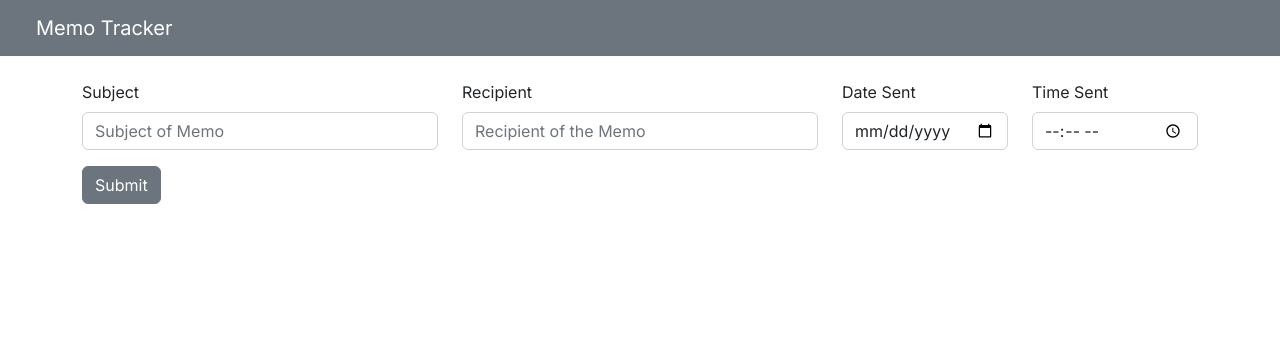
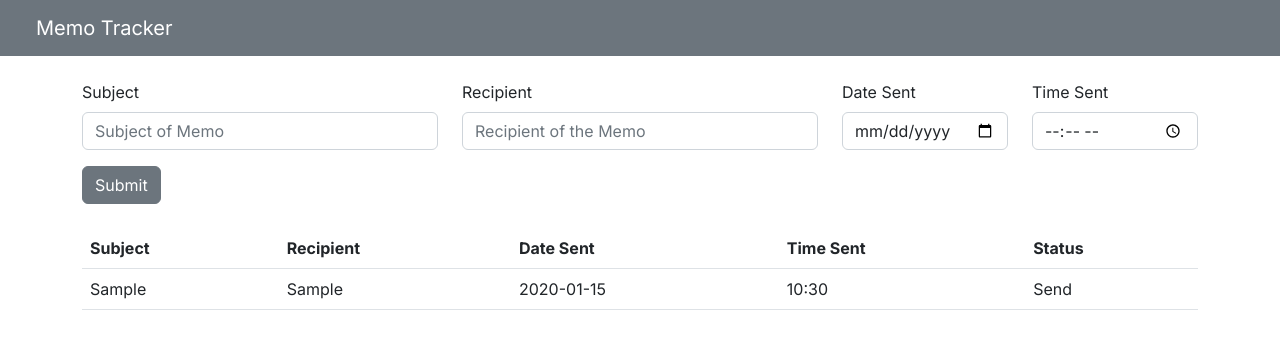
Before and after one commit to jhenbertgit/memo-tracker, a Next.js app: page / in a window 1280 px wide. Both pictures are taken after typing "Sample", "Sample", "2020-01-15", "10:30" into the empty fields and a click on the button "Submit". Shown: the top 338 px of the page. Built offline with nearby package versions, Linux system fonts and the light colour scheme.

Commit message:
added table

```diff
--- a/app/page.js
+++ b/app/page.js
@@ -1,15 +1,42 @@
 "use client";
 
-import FormLayout from "@/components/FormLayout";
+import React, { useEffect, useState } from "react";
+
+import AddMemo from "@/components/AddMemo";
 import Header from "@/components/Header";
+import TableLayout from "@/components/TableLayout";
 import { Container } from "reactstrap";
 
+const getLocalStorage = () => {
+  let memos = localStorage.getItem("memoData");
+  if (memos) {
+    return JSON.parse(localStorage.getItem("memoData"));
+  } else {
+    return [];
+  }
+};
+
 export default function Home() {
+  const [memos, setMemos] = useState(getLocalStorage);
+
+  const addMemo = (memo) => {
+    const newMemo = {
+      ...memo,
+    };
+
+    setMemos([...memos, newMemo]);
+  };
+
+  useEffect(() => {
+    localStorage.setItem("memoData", JSON.stringify(memos));
+  }, [memos]);
+
   return (
     <>
       <Header />
       <Container>
-        <FormLayout />
+        <AddMemo addMemo={addMemo} />
+        {memos.length > 0 ? <TableLayout memos={memos} /> : <p>no memoranda</p>}
       </Container>
     </>
   );
--- a/components/FormLayout.js
+++ b/components/AddMemo.js
@@ -1,38 +1,52 @@
 import React, { useState } from "react";
 import { FormGroup, Label, Row, Col, Form, Input, Button } from "reactstrap";
 
-const FormLayout = () => {
-  const initialFormData = {
+const AddMemo = ({ addMemo }) => {
+  const initialMemo = {
     subject: "",
     recipient: "",
     date: "",
     time: "",
   };
 
-  const [formData, setFormData] = useState(initialFormData);
+  const [memo, setMemo] = useState(initialMemo);
+
+  const handleChange = (e) => {
+    const { name, value } = e.target;
+    setMemo((prevMemo) => {
+      return {
+        ...prevMemo,
+        [name]: value,
+      };
+    });
+  };
 
   const handleSubmit = (e) => {
     e.preventDefault();
-    console.log(formData);
-    setFormData(initialFormData);
-  };
-
-  const handleChange = (e) =>
-    setFormData({
-      ...formData,
-      [e.target.name]: e.target.value,
+    //form validation
+    if (!memo.subject) {
+      alert("Please add Memo");
+      return;
+    }
+    addMemo({
+      subject: memo.subject,
+      recipient: memo.recipient,
+      date: memo.date,
+      time: memo.time,
     });
 
+    setMemo(initialMemo);
+  };
   return (
-    <section>
-      <Form className="mt-4">
+    <section className="my-4">
+      <Form>
         <Row>
           <Col md={4}>
             <FormGroup>
               <Label for="subject">Subject</Label>
               <Input
                 onChange={handleChange}
-                value={formData.subject}
+                value={memo.subject}
                 id="subject"
                 name="subject"
                 placeholder="Subject of Memo"
@@ -45,7 +59,7 @@ const FormLayout = () => {
               <Label for="recipient">Recipient</Label>
               <Input
                 onChange={handleChange}
-                value={formData.recipient}
+                value={memo.recipient}
                 id="recipient"
                 name="recipient"
                 placeholder="Recipient of the Memo"
@@ -58,7 +72,7 @@ const FormLayout = () => {
               <Label for="date">Date Sent</Label>
               <Input
                 onChange={handleChange}
-                value={formData.date}
+                value={memo.date}
                 id="date"
                 name="date"
                 placeholder="When the memo was sent"
@@ -71,7 +85,7 @@ const FormLayout = () => {
               <Label for="time">Time Sent</Label>
               <Input
                 onChange={handleChange}
-                value={formData.time}
+                value={memo.time}
                 id="time"
                 name="time"
                 placeholder="Time of memo sent"
@@ -88,4 +102,4 @@ const FormLayout = () => {
   );
 };
 
-export default FormLayout;
+export default AddMemo;
--- /dev/null
+++ b/components/TableLayout.js
@@ -0,0 +1,24 @@
+import React, { useEffect, useState } from "react";
+import { Table } from "reactstrap";
+import TableRow from "./TableRow";
+
+const TableLayout = ({ memos }) => {
+  return (
+    <Table hover>
+      <thead>
+        <tr>
+          <th>Subject</th>
+          <th>Recipient</th>
+          <th>Date Sent</th>
+          <th>Time Sent</th>
+          <th>Status</th>
+        </tr>
+      </thead>
+      <tbody>
+        <TableRow memos={memos} />
+      </tbody>
+    </Table>
+  );
+};
+
+export default TableLayout;
--- /dev/null
+++ b/components/TableRow.js
@@ -0,0 +1,21 @@
+import React from "react";
+
+const TableRow = ({ memos }) => {
+  return (
+    <>
+      {memos.map((memo) => {
+        return (
+          <tr>
+            <td>{memo.subject}</td>
+            <td>{memo.recipient}</td>
+            <td>{memo.date}</td>
+            <td>{memo.time}</td>
+            <td>Send</td>
+          </tr>
+        );
+      })}
+    </>
+  );
+};
+
+export default TableRow;
```
